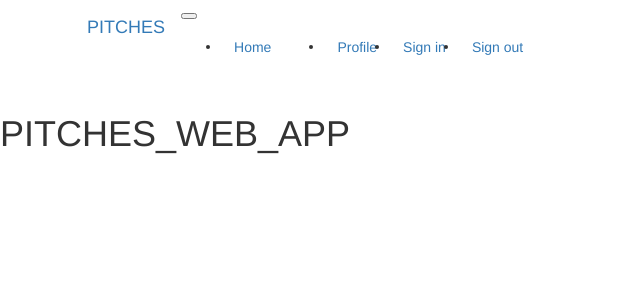
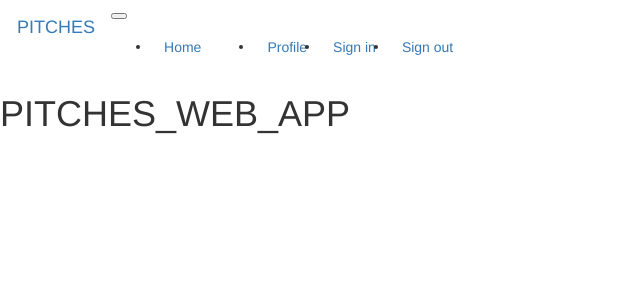
Before and after one commit to petermirithu/Pitch_web_App, a Flask app: page / in a window 1280 px wide. Shown: the top 300 px of the page, without its empty margins (0-640 px from the left). Run offline with Flask 2, Linux system fonts and the light colour scheme; some libraries are stand-ins or nearby versions.

Commit message:
remove div class container from navvar

```diff
--- a/app/templates/navbar.html
+++ b/app/templates/navbar.html
@@ -1,5 +1,4 @@
-<div class='container'>
-  <nav class="navbar fixed-top navbar-expand-lg navbar-light bg-light">
+  <nav class="navbar static navbar-expand-lg navbar-light bg-dark">
     <a class="navbar-brand btn btn-outline-success" href="/">PITCHES</a>
     <button class="navbar-toggler" type="button" data-toggle="collapse" data-target="#navbarNavDropdown" aria-controls="navbarNavDropdown" aria-expanded="false" aria-label="Toggle navigation">
       <span class="navbar-toggler-icon"></span>
@@ -23,4 +22,3 @@
       </ul>
     </div>
   </nav>
-</div>
```
